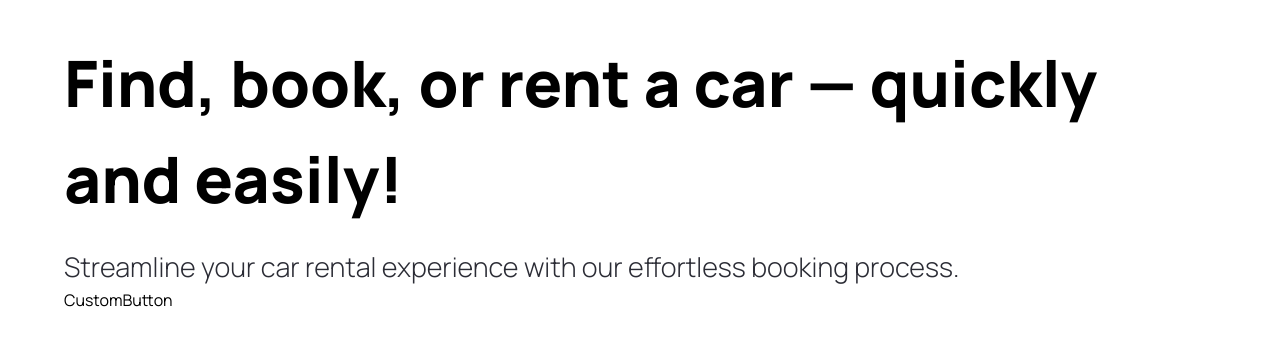
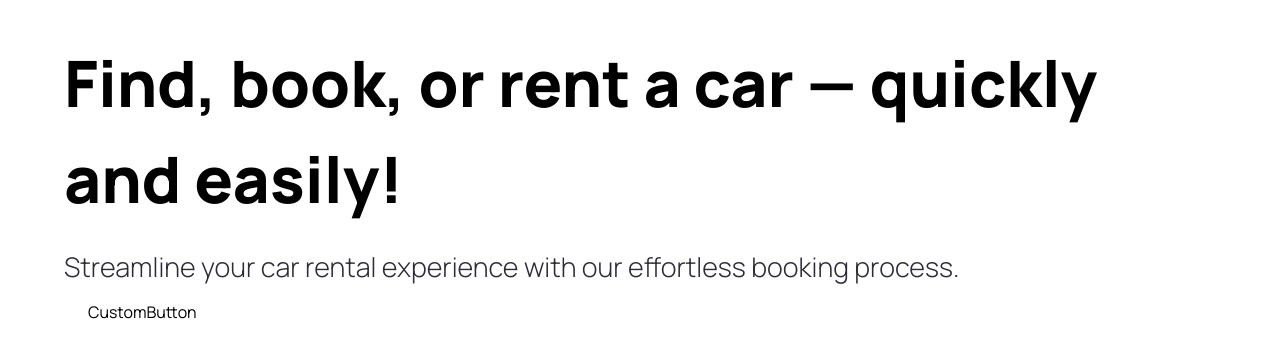
Before and after one commit to novacat25/car_showcase, a Next.js app: page / in a window 1280 px wide. Shown: the part 109-466 px from the top of the page. Built offline with nearby package versions, Linux system fonts and the light colour scheme.

Commit message:
Feat: convert to a button

```diff
--- a/components/CustomButton.tsx
+++ b/components/CustomButton.tsx
@@ -1,8 +1,17 @@
+"use client"
+
 import React from 'react'
 
 const CustomButton = () => {
   return (
-    <div>CustomButton</div>
+    <button
+        disabled={false}
+        type={'button'}
+        className={`custom-btn`}
+        onClick={()=>{console.log('hello')}}
+    >
+        CustomButton
+    </button>
   )
 }
 
```
